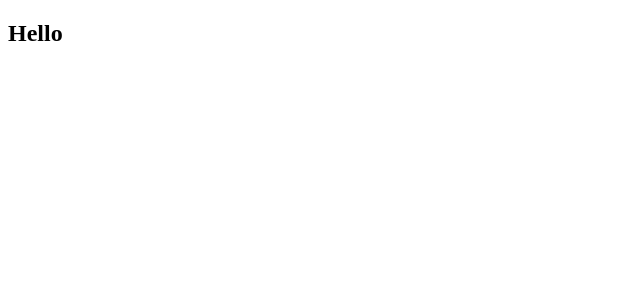
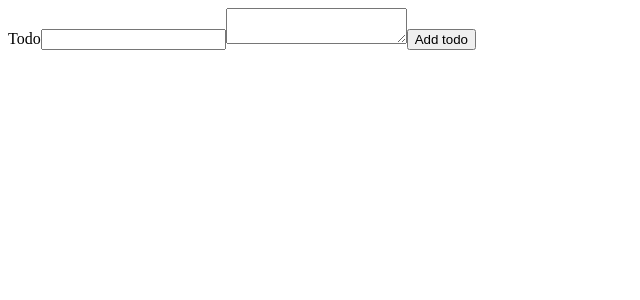
Before and after one commit to Scare01/New_TodoList, a React (Create React App) app: page / in a window 1280 px wide. Shown: the top 300 px of the page, without its empty margins (0-640 px from the left). Built offline with nearby package versions, Linux system fonts and the light colour scheme.

Commit message:
add form for add todo

```diff
--- a/src/components/App.js
+++ b/src/components/App.js
@@ -1,8 +1,11 @@
 import React from "react";
+import AddForm from "./addForm";
+import TodoList from "./todoList";
 
 let App = () => (
   <div>
-    <h2>Hello</h2>
+    <AddForm />
+    <TodoList />
   </div>
 );
 
--- a/src/components/addForm.js
+++ b/src/components/addForm.js
@@ -0,0 +1,75 @@
+import React from "react";
+import { addTodo } from "../redux/actions/index";
+import { connect } from "react-redux";
+
+let mapDispatchToProps = dispatch => {
+  return {
+    addTodo: (name, description, importance, dateToComplete) =>
+      dispatch(addTodo(name, description, importance, dateToComplete))
+  };
+};
+
+class Form extends React.Component {
+  constructor() {
+    super();
+
+    this.state = {
+      name: "",
+      description: "",
+      importance: "Normal",
+      dateToComplete: null
+    };
+  }
+
+  handleChangeName = e => {
+    this.setState({ name: e.target.value });
+  };
+
+  handleChangeDescription = e => {
+    this.setState({ description: e.target.value });
+  };
+
+  handleSubmit = e => {
+    e.preventDefault();
+    this.props.addTodo(
+      this.state.name,
+      this.state.description,
+      this.state.importance,
+      this.state.dateToComplete
+    );
+    this.setState({
+      name: "",
+      description: "",
+      importance: "Normal",
+      dateToComplete: null
+    });
+  };
+
+  render() {
+    return (
+      <form onSubmit={this.handleSubmit}>
+        <div>
+          <label htmlFor="todo">Todo</label>
+          <input
+            type="text"
+            value={this.state.name}
+            onChange={this.handleChangeName}
+          />
+          <textarea
+            type="text"
+            value={this.state.description}
+            onChange={this.handleChangeDescription}
+          />
+          <button type="submit">Add todo</button>
+        </div>
+      </form>
+    );
+  }
+}
+
+let AddForm = connect(
+  null,
+  mapDispatchToProps
+)(Form);
+
+export default AddForm;
--- a/src/components/todoList.js
+++ b/src/components/todoList.js
@@ -16,9 +16,8 @@ let mapDispatchToProps = dispatch => {
   };
 };
 
-let List = ({ todos, clickCompleted, clickDelete, clickEdit }) => (
-  <div>
-    {todos.map(todo => {
+let List = ({ todos, clickCompleted, clickDelete, clickEdit }) =>
+  todos.map(todo => (
     <Todo
       todo={todo}
       clickCompleted={() => clickCompleted(todo.id)}
@@ -32,10 +31,8 @@ let List = ({ todos, clickCompleted, clickDelete, clickEdit }) => (
           todo.dateToComplete
         )
       }
-      />;
-    })}
-  </div>
-);
+    />
+  ));
 
 let TodoList = connect(
   mapStateToProps,
--- a/src/index.js
+++ b/src/index.js
@@ -1,6 +1,12 @@
 import React from "react";
 import { render } from "react-dom";
+import App from "./components/App";
+import store from ".//redux/store/index";
+import { Provider } from "react-redux";
 
-import App from "./components/App";
-
-render(<App />, document.getElementById("root"));
+render(
+  <Provider store={store}>
+    <App />
+  </Provider>,
+  document.getElementById("root")
+);
--- a/src/redux/actions/index.js
+++ b/src/redux/actions/index.js
@@ -45,7 +45,7 @@ export const toggleTodo = id => ({
   id
 });
 
-export const setVisibilityFilter = filter({
+export const setVisibilityFilter = filter => ({
   type: SET_VISIBILITY_FILTER,
   filter
 });
--- a/src/redux/reducers/visibilityFilter.js
+++ b/src/redux/reducers/visibilityFilter.js
@@ -1,8 +1,9 @@
 import visibilityFilters from "../constants/visibilityFilters";
+import { SET_VISIBILITY_FILTER } from "../constants/actionTypes";
 
 let visibilityFilter = (state = visibilityFilters.SHOW_ALL, action) => {
   switch (action.type) {
-    case actionTypes.SET_VISIBILITY_FILTER:
+    case SET_VISIBILITY_FILTER:
       return action.filter;
     default:
       return state;
```
Lines whose indentation alone changed are shown as unchanged.
